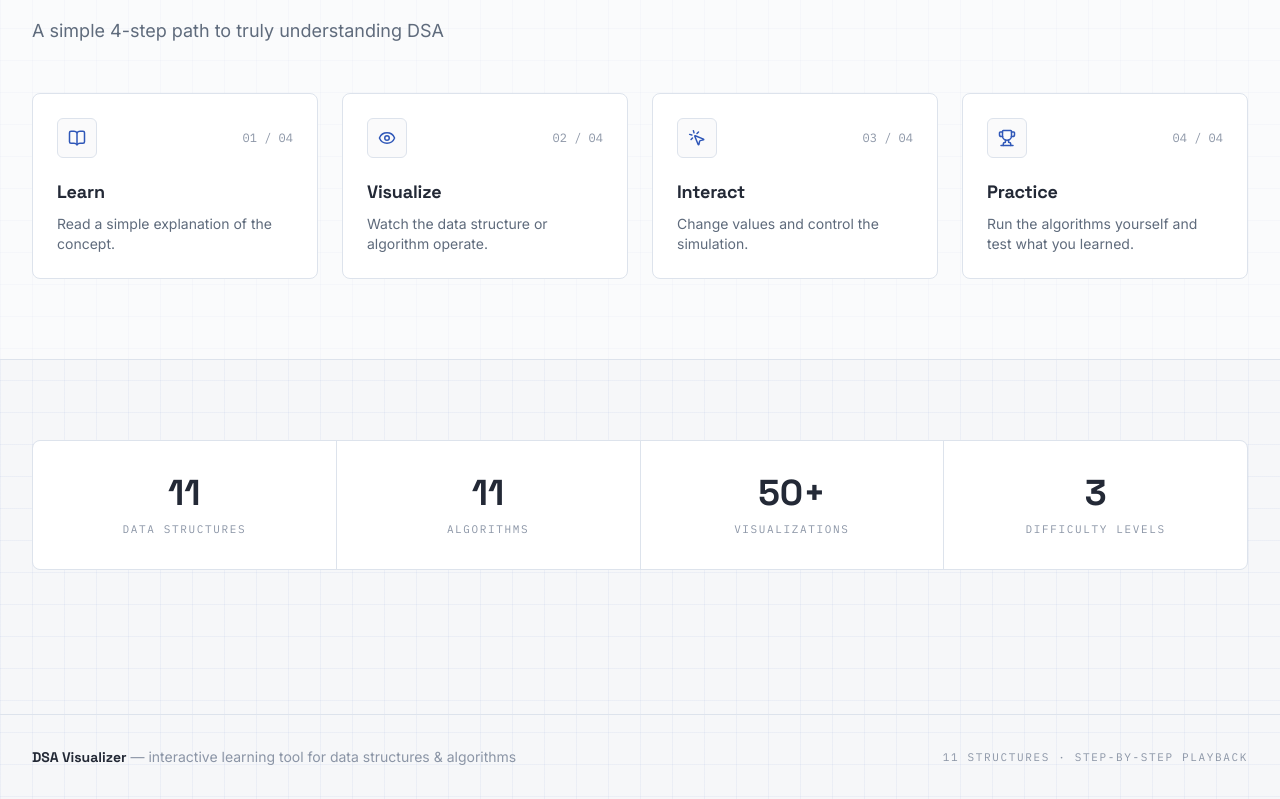
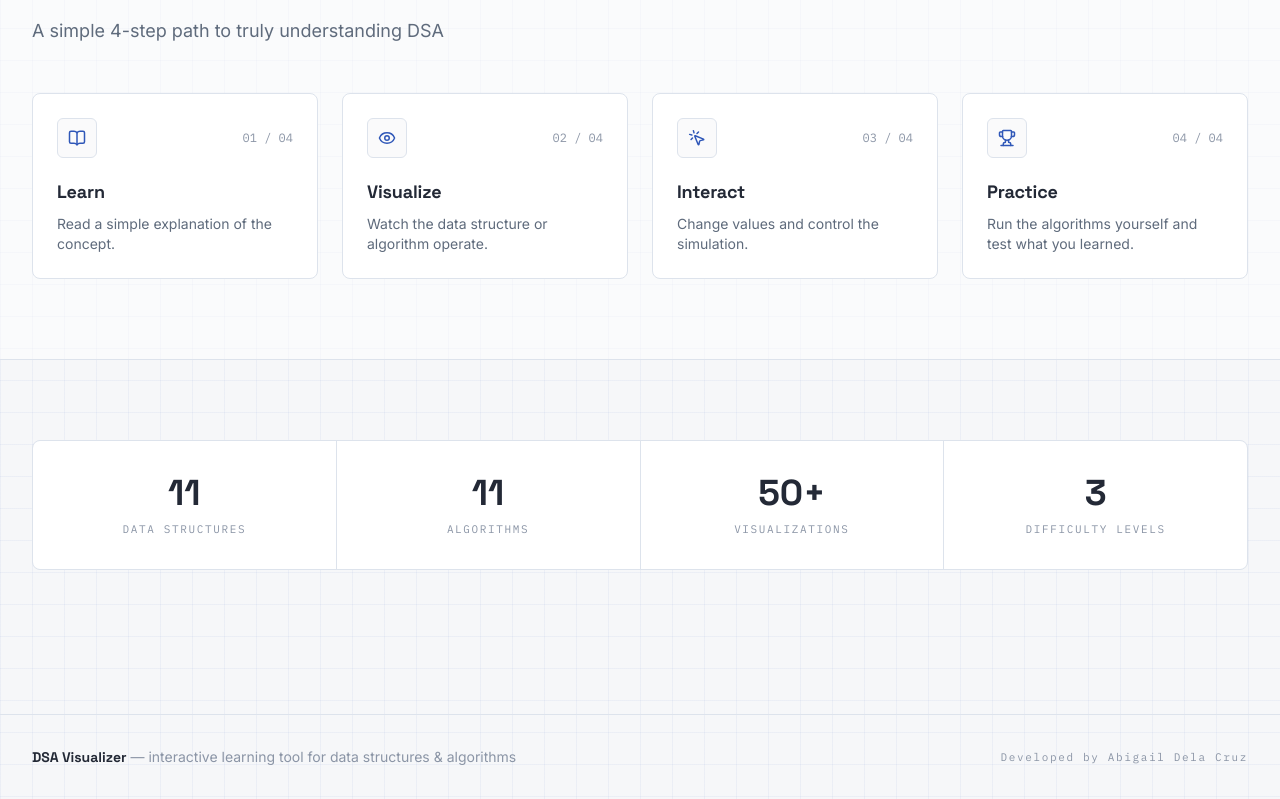
Before and after one commit to workwithabby/DSA-Visualizer, a Next.js app: page / in a window 1280 px wide. Shown: the part 900-1699 px from the top of the page. Built offline with nearby package versions, Linux system fonts and the light colour scheme.

Commit message:
Update mission heading and footer text for clarity and branding

```diff
--- a/src/app/about/page.tsx
+++ b/src/app/about/page.tsx
@@ -24,7 +24,7 @@ export default function AboutPage() {
               <p className="eyebrow">
                 <span className="register" /> why
               </p>
-              <h2 className="text-xl font-bold mt-0.5">Our mission</h2>
+              <h2 className="text-xl font-bold mt-0.5">Our Mission</h2>
             </div>
           </div>
           <p className="text-muted leading-relaxed">
--- a/src/app/layout.tsx
+++ b/src/app/layout.tsx
@@ -6,7 +6,6 @@ import { ThemeProvider } from "@/components/ThemeProvider";
 import { SoundProvider } from "@/components/SoundProvider";
 import { ProgressProvider } from "@/components/ProgressProvider";
 import { Navbar } from "@/components/Navbar";
-import { dataStructures } from "@/lib/data";
 
 const inter = Inter({
   variable: "--font-inter",
@@ -63,8 +62,8 @@ export default function RootLayout({
                     <span className="font-display font-bold text-ink">DSA Visualizer</span>
                     <span className="text-faint"> — interactive learning tool for data structures &amp; algorithms</span>
                   </p>
-                  <p className="font-mono text-[11px] uppercase tracking-[0.15em] text-faint">
-                    {dataStructures.length} structures · step-by-step playback
+                  <p className="font-mono text-[11px] tracking-[0.15em] text-faint">
+                    Developed by Abigail Dela Cruz
                   </p>
                 </div>
               </footer>
```
